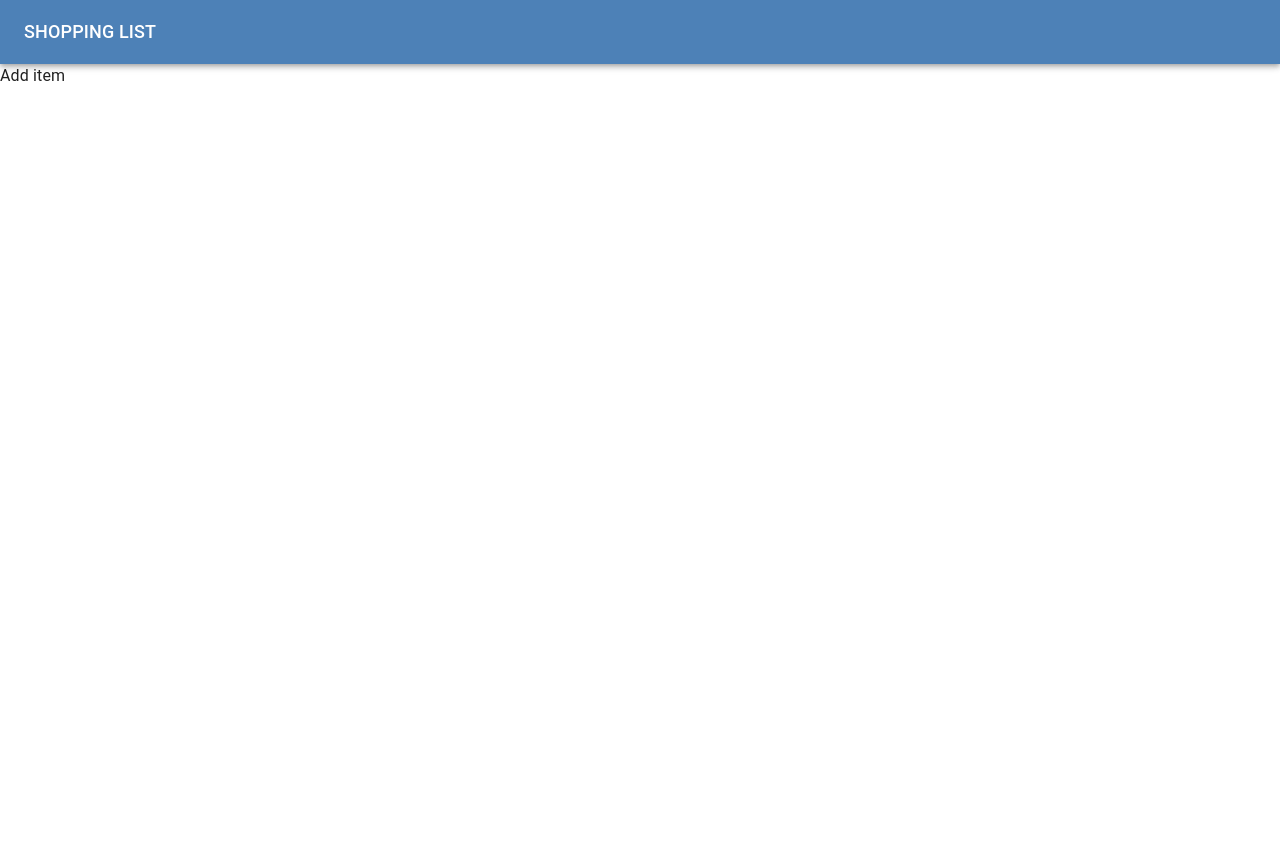
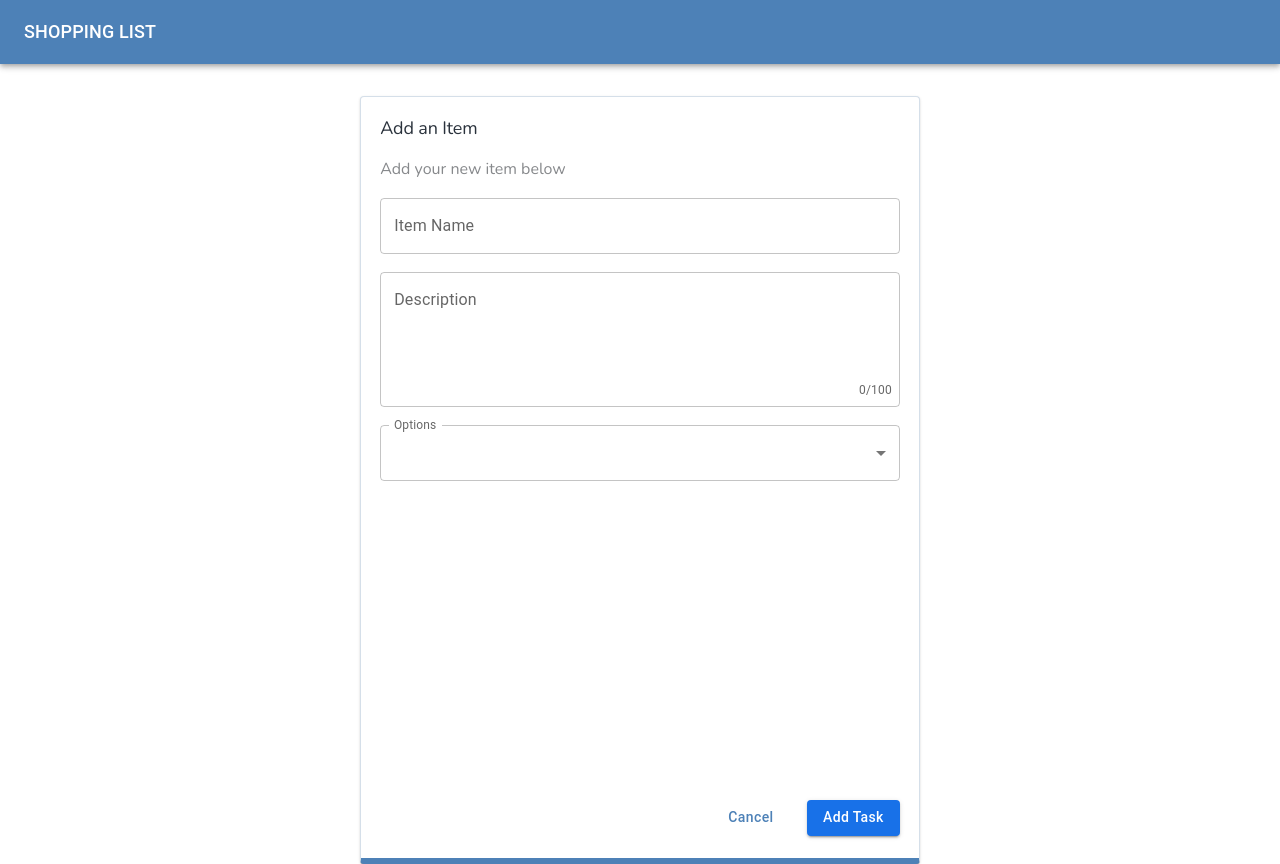
Before and after one commit to danieltkach/slingr-challenge, a React (Vite) app: page /add-item in a window 1280 px wide. Before the commit the page ends 800 px from the top, so only its background shows below. Built offline with nearby package versions, Linux system fonts and the light colour scheme.

Commit message:
ui components and add item view

```diff
--- a/src/main.tsx
+++ b/src/main.tsx
@@ -19,16 +19,23 @@ const theme = createTheme({
     },
   },
   typography: {
-    h6: {
-      fontSize: '1.125rem',
-    },
     h2: {
       fontFamily: 'Nunito',
       fontSize: '1.125rem',
       weight: 400,
       lineHeight: '1.5rem',
+      color: ' #2A323C',
+    },
+    h3: {
+      fontFamily: 'Nunito',
+      fontSize: '1rem',
+      weight: 400,
+      lineHeight: '1.375rem',
       color: '#87898C',
-    }
+    },
+    h6: {
+      fontSize: '1.125rem',
+    },
   },
 });
 
--- a/src/ui/Button.tsx
+++ b/src/ui/Button.tsx
@@ -1,25 +1,32 @@
 import React from 'react';
 import styled from 'styled-components';
-import { Button as MUIButton } from '@mui/material';
+import { Button as MUIButton, SxProps } from '@mui/material';
 
 type Props = {
   text: string;
+  variant?: "contained" | "text" | "outlined"
+  onClick?: () => void;
+  sx?: SxProps;
 };
 
-export const Button: React.FC<Props> = ({ text }) => {
+export const Button: React.FC<Props> = ({ text, variant = "text", onClick, sx }) => {
   return (
-    <StyledButton variant="contained" sx={{ textTransform: 'none' }}>
+    <StyledButton variant={variant} sx={{ ...sx, textTransform: 'none' }} onClick={onClick} >
       {text}
     </StyledButton>
   );
 };
 
-const StyledButton = styled(MUIButton)`
+const StyledButton = styled(MUIButton)<{ variant: "contained" | "text" | "outlined" }>`
   min-width: 9.5rem;
   height: 2.25rem;
-  padding: 8px 15px 8px 15px;
-  border-radius: 4px 0px 0px 0px;
-  opacity: 0px;
-  background: #1871E8 !important;
-  font-size: 0.875;
+  padding: 8px 15px;
+  font-size: 0.875rem;
+
+  ${(props) =>
+    props.variant === "contained" &&
+    `
+    background: #1871E8 !important;
+    border-radius: 4px 0px 0px 0px;
+  `}
 `;
--- /dev/null
+++ b/src/ui/Select.tsx
@@ -0,0 +1,35 @@
+import React from 'react';
+import { Select as MUISelect } from '@mui/material';
+import { SelectChangeEvent } from '@mui/material/Select';
+import MenuItem from '@mui/material/MenuItem';
+import FormControl from '@mui/material/FormControl';
+import InputLabel from '@mui/material/InputLabel';
+import { SxProps } from '@mui/system';
+
+type Props = {
+  sx?: SxProps;
+}
+
+export const Select: React.FC<Props> = ({sx}) => {
+  const [value, setValue] = React.useState<number>(10);
+
+  const handleChange = (event: SelectChangeEvent<number>) => {
+    setValue(Number(event.target.value));
+  };
+
+  return (
+    <FormControl fullWidth variant="outlined" sx={sx}>
+      <InputLabel id="select-label">Options</InputLabel>
+      <MUISelect
+        labelId="select-label"
+        value={value}
+        onChange={handleChange}
+        label="Options"
+      >
+        <MenuItem value={1}>1</MenuItem>
+        <MenuItem value={2}>2</MenuItem>
+        <MenuItem value={3}>3</MenuItem>
+      </MUISelect>
+    </FormControl>
+  );
+};
--- a/src/ui/TextArea.tsx
+++ b/src/ui/TextArea.tsx
@@ -2,8 +2,13 @@ import React, { useState } from 'react';
 import TextField from '@mui/material/TextField';
 import Box from '@mui/material/Box';
 import styled from 'styled-components';
+import { SxProps } from '@mui/system';
 
-const TextArea: React.FC = () => {
+type Props = {
+  sx?: SxProps;
+}
+
+const TextArea: React.FC<Props> = ({sx}) => {
   const [value, setValue] = useState<string>('');
 
   const handleChange = (event: React.ChangeEvent<HTMLTextAreaElement>) => {
@@ -11,11 +16,11 @@ const TextArea: React.FC = () => {
   };
 
   return (
-    <Box position="relative" width="100%">
+    <Box position="relative" width="100%" sx={sx}>
       <StyledTextField
         label="Description"
         multiline
-        rows={4}
+        rows={5}
         variant="outlined"
         fullWidth
         value={value}
--- a/src/views/AddItem.tsx
+++ b/src/views/AddItem.tsx
@@ -1,7 +1,56 @@
-import React from 'react';
+import { TextField, Typography } from '@mui/material';
+import TextArea from '../ui/TextArea';
+import { Select } from '../ui/Select';
+import { Card as MUICard } from '@mui/material';
+import styled from 'styled-components';
+import { Button } from '../ui/Button';
 
-export const AddItem: React.FC =()=> {
-  return(
-    <div>Add item</div>
-  )
-}
+
+export const AddItem = () => {
+  return (
+    <Container>
+      <StyledCard>
+        <Content>
+          <Typography variant="h2" sx={{ marginBottom: '1.125rem' }}>Add an Item</Typography>
+          <Typography variant="h3" sx={{ marginBottom: '1.125rem' }}>Add your new item below</Typography>
+          <TextField id="item-name" label="Item Name" variant="outlined" sx={{ marginBottom: '1.125rem' }} />
+          <TextArea sx={{ marginBottom: '1.125rem' }} />
+          <Select sx={{ marginBottom: '1.125rem' }} />
+        </Content>
+        <Actions>
+          <Button text={'Cancel'} />
+          <Button text={'Add Task'} variant={"contained"} sx={{ marginLeft: '1.5rem' }} />
+        </Actions>
+      </StyledCard>
+    </Container>
+  );
+};
+
+const Container = styled.div`
+  display: flex;
+  justify-content: center;
+  margin-top: 2rem;
+`;
+
+const StyledCard = styled(MUICard)`
+  display: flex;
+  padding: 1.2rem;
+  flex-direction: column;
+  width: 35rem;
+  height: 48rem;
+  border: 1px solid #D5DFE9;
+  border-bottom: 6px solid #4D81B7;
+  box-shadow: 0px 0px 14px 0px #00000040;
+`;
+
+const Content = styled.div`
+  display: flex;
+  flex-direction: column;
+`;
+
+const Actions = styled.div`
+  display: flex;
+  justify-content: flex-end;
+  margin-top: auto;
+  padding: 0.2rem 0;
+`;
--- a/src/views/ErrorPage.tsx
+++ b/src/views/ErrorPage.tsx
@@ -1,6 +1,6 @@
 import { Box, Typography } from '@mui/material';
 import React from 'react';
-import { useRouteError } from 'react-router-dom';
+import { useNavigate, useRouteError } from 'react-router-dom';
 import { Button } from '../ui/Button';
 
 type RouteError = {
@@ -12,6 +12,7 @@ const errorMessage = "The page you are looking for is not available."
 
 export const ErrorPage: React.FC = () => {
   const error = useRouteError() as RouteError;
+  const navigateTo = useNavigate();
   console.error(error);
 
   return (
@@ -28,7 +29,7 @@ export const ErrorPage: React.FC = () => {
           {errorMessage}
         </Typography>
         <Box sx={{ flexGrow: 1, display: 'flex', alignItems: 'center' }}>
-          <Button text={'Return to home page'} />
+          <Button text={'Return to home page'} onClick={()=>navigateTo('/')} />
         </Box>
     </Box>
   );
```
